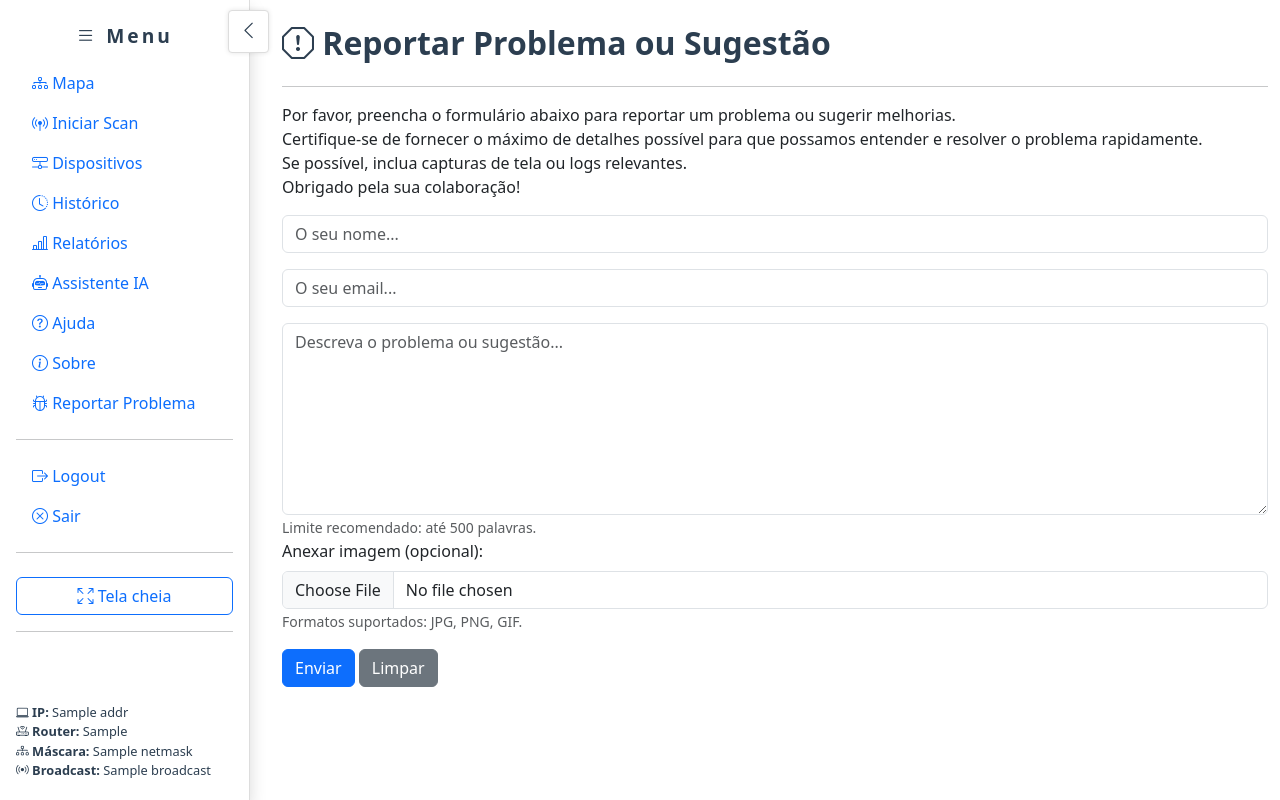
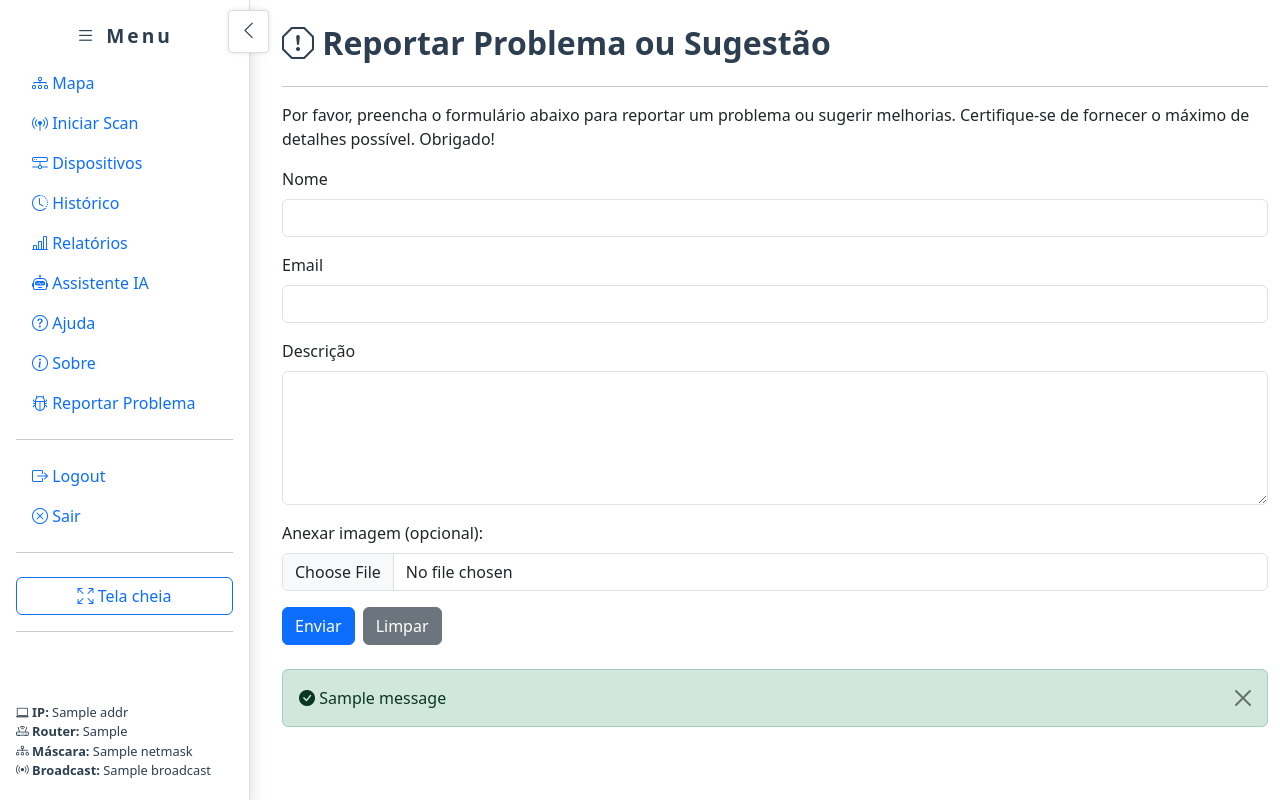
Before and after one commit to casousavng/NetworkScanner, a Flask app: template templates/report_issue.html in a window 1280 px wide. Run offline with Flask 3, Linux system fonts and the light colour scheme; the template is opened without the code that fills it: most values are stand-ins (such as "Sample title", 1, 10 or a date in 2020); one stand-in notice (Sample message) is shown; some libraries are stand-ins or nearby versions.

Commit message:
tratamento de excepções no envio de emails em caso de erro

```diff
--- a/app/routes.py
+++ b/app/routes.py
@@ -17,6 +17,8 @@ from flask import (
     send_file,
 )
 from flask_login import login_required
+from smtplib import SMTPServerDisconnected
+from google.api_core.exceptions import ResourceExhausted
 
 from .mail import send_issue_report, allowed_file, MAX_FILE_SIZE
 from .ai import fazer_pergunta
@@ -24,7 +26,6 @@ from .db import get_db
 from .scan import scan_and_store
 from .extensions import socketio
 from .graph import build_network_data
-from google.api_core.exceptions import ResourceExhausted
 
 import plotly
 
@@ -309,13 +310,22 @@ def init_app(app):
                 'screenshot': screenshot,
             }
 
-            send_issue_report(issue_data, "report@networkscanner.com")
-            flash('Obrigado por reportar o problema. Entraremos em contacto em breve.', 'success')
-            return redirect(url_for('thank_you'))
+            try:
+                send_issue_report(issue_data, "report@networkscanner.com")
+                flash("Obrigado por reportar o problema. Entraremos em contacto em breve.", "success")
+                return redirect(url_for('report_issue')) # Redireciona para a mesma página após o envio podemos optar para encaminhar para uma página de agradecimento
+            except SMTPServerDisconnected as e:
+                print(f"Erro SMTPServerDisconnected: {e}")
+                flash("Ocorreu um erro ao enviar o email. Por favor, tente novamente mais tarde.", "danger")
+                return redirect(url_for('report_issue'))
+            except Exception as e:
+                print(f"Erro inesperado: {e}")
+                flash("Ocorreu um erro inesperado. Por favor, tente novamente mais tarde.", "danger")
+                return redirect(url_for('report_issue'))
 
         return render_template('report_issue.html', network=network, router_ip=gateway)
 
-    # Rota para a página de agradecimento
+    # Rota para a página de agradecimento (INATIVA)
     @app.route('/thankyou')
     @login_required
     def thank_you():
--- a/templates/report_issue.html
+++ b/templates/report_issue.html
@@ -1,29 +1,84 @@
 {% extends "base.html" %}
 {% block body %}
 <div class="container mt-4">
-<form method="POST" action="{{ url_for('report_issue') }}" enctype="multipart/form-data">
+  <form id="reportForm" method="POST" action="{{ url_for('report_issue') }}" enctype="multipart/form-data">
     <h2 class="card-title mb-4" style="font-weight: 700; color: #2c3e50;">
       <i class="bi bi-exclamation-octagon"></i> Reportar Problema ou Sugestão
     </h2>
     <hr>
-  <p>Por favor, preencha o formulário abaixo para reportar um problema ou sugerir melhorias.<br>Certifique-se de fornecer o máximo de detalhes possível para que possamos entender e resolver o problema rapidamente.<br>Se possível, inclua capturas de tela ou logs relevantes.<br>Obrigado pela sua colaboração!</p>
+    <p>
+      Por favor, preencha o formulário abaixo para reportar um problema ou sugerir melhorias.
+      Certifique-se de fornecer o máximo de detalhes possível. Obrigado!
+    </p>
+
     <div class="mb-3">
-    <input type="text" id="name" name="name" placeholder="O seu nome..." class="form-control" required>
+      <label for="name" class="form-label">Nome</label>
+      <input type="text" id="name" name="name" class="form-control" required>
     </div>
+
     <div class="mb-3">
-    <input type="email" id="email" name="email" placeholder="O seu email..." class="form-control" required>
+      <label for="email" class="form-label">Email</label>
+      <input type="email" id="email" name="email" class="form-control" required>
     </div>
+
     <div class="mb-3">
-    <textarea id="issue" name="issue" class="form-control" rows="5" placeholder="Descreva o problema ou sugestão..." required style="height: 12em; min-height: 12em; max-height: 12em;"></textarea>
-    <small class="form-text text-muted">Limite recomendado: até 500 palavras.</small>
+      <label for="issue" class="form-label">Descrição</label>
+      <textarea id="issue" name="issue" class="form-control" rows="5" required></textarea>
+    </div>
+
     <div class="mb-3">
       <label for="screenshot" class="form-label">Anexar imagem (opcional):</label>
       <input type="file" id="screenshot" name="screenshot" class="form-control" accept="image/*">
-      <small class="form-text text-muted">Formatos suportados: JPG, PNG, GIF.</small>
     </div>
+
+    <div class="mb-3 d-flex gap-2">
+      <button type="submit" class="btn btn-primary d-flex align-items-center" id="submitBtn">
+        <span id="spinner" class="spinner-border spinner-border-sm me-2 d-none" role="status" aria-hidden="true"></span>
+        <span id="btnText">Enviar</span>
+      </button>
+      <button type="reset" class="btn btn-secondary">Limpar</button>
     </div>
-  <button type="submit" class="btn btn-primary">Enviar</button>
-  <button type="reset" class="btn btn-secondary">Limpar</button>
   </form>
+
+  {% with messages = get_flashed_messages(with_categories=true) %}
+    {% if messages %}
+      <div class="mt-4">
+        {% for category, message in messages %}
+          <div class="alert alert-{{ category }} alert-dismissible fade show" role="alert">
+            {% if category == 'success' %}
+              <i class="bi bi-check-circle-fill"></i>
+            {% elif category == 'danger' %}
+              <i class="bi bi-x-circle-fill"></i>
+            {% else %}
+              <i class="bi bi-info-circle-fill"></i>
+            {% endif %}
+            {{ message }}
+            <button type="button" class="btn-close" data-bs-dismiss="alert" aria-label="Fechar"></button>
+          </div>
+        {% endfor %}
+      </div>
+    {% endif %}
+  {% endwith %}
+
+  <script>
+    document.addEventListener("DOMContentLoaded", function () {
+      const form = document.getElementById("reportForm");
+      const submitBtn = document.getElementById("submitBtn");
+      const spinner = document.getElementById("spinner");
+      const btnText = document.getElementById("btnText");
+
+      form.addEventListener("submit", function (e) {
+        e.preventDefault(); // Impede envio imediato
+        submitBtn.disabled = true;
+        spinner.classList.remove("d-none");
+        btnText.textContent = "A enviar...";
+
+        // Espera brevemente para o spinner ser visível
+        setTimeout(() => {
+          form.submit(); // Agora envia
+        }, 100);
+      });
+    });
+  </script>
 </div>
 {% endblock %}
```
Also changed, not shown: 1 other file. Lines whose indentation alone changed are shown as unchanged.
